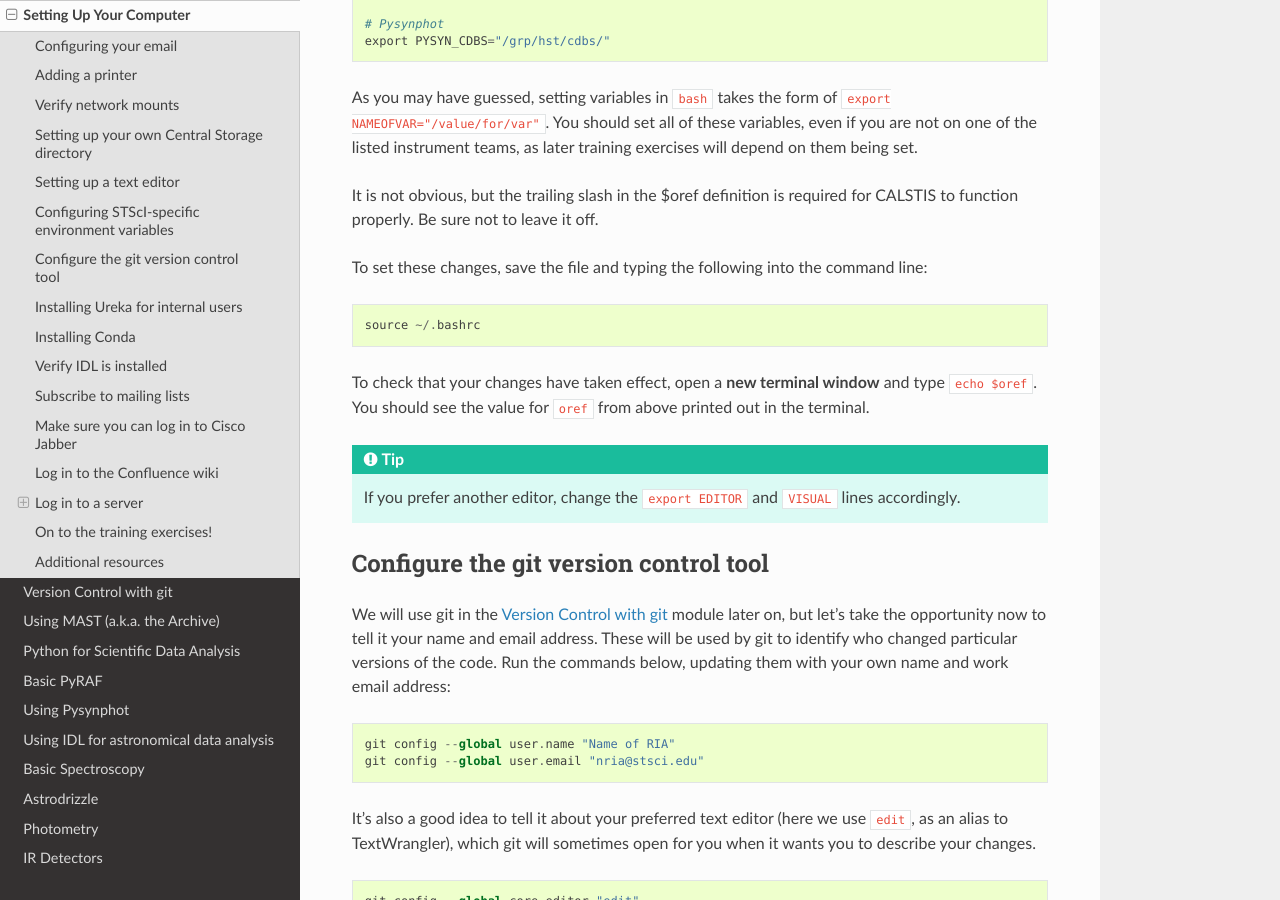
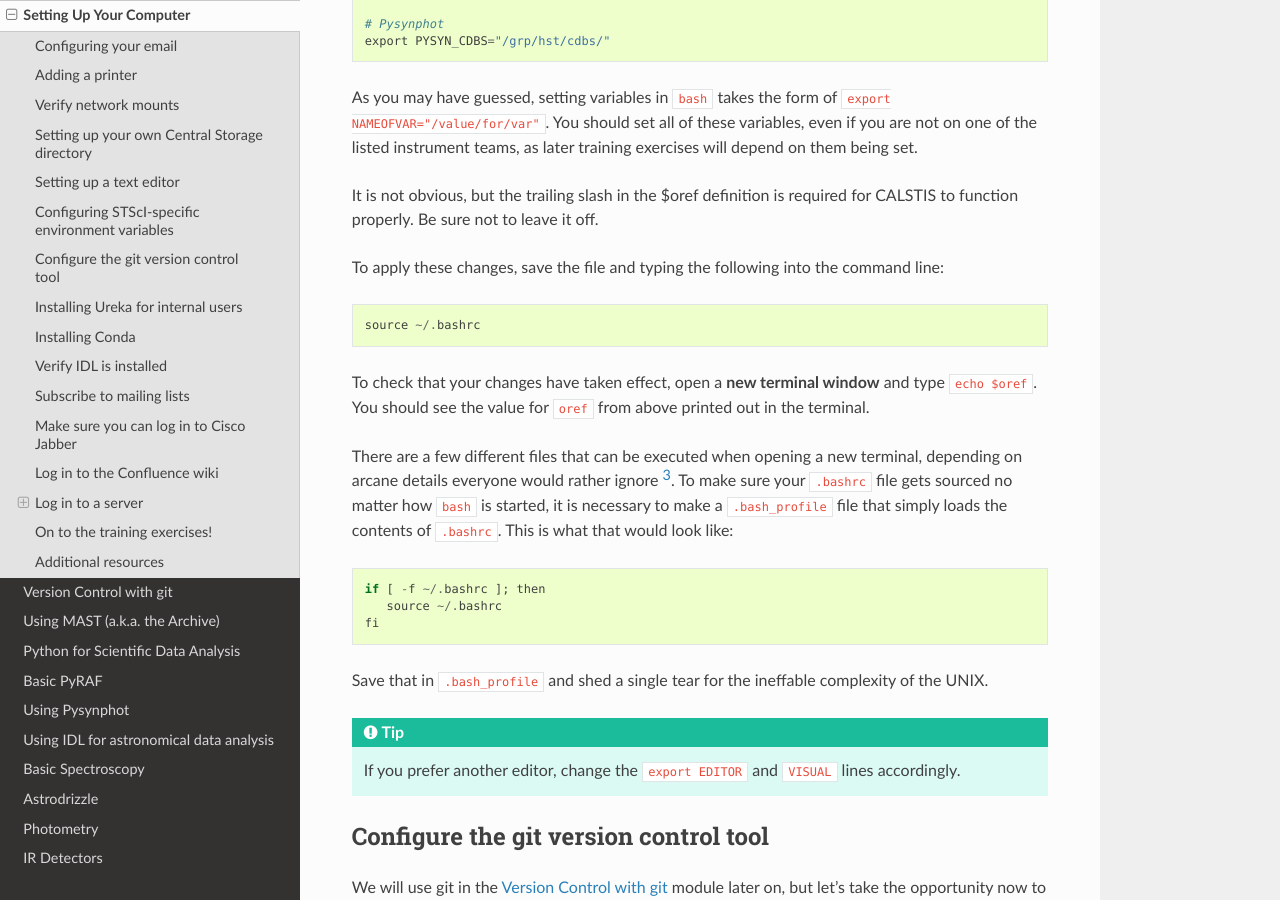
Before and after one commit to staceybright/training-library, a Sphinx documentation site: the page built from source/computer_setup.txt, in a window 1280 px wide and 900 px high, scrolled down 5486 px. Built offline with Sphinx 7.4.7 and the Read the Docs theme 2.0.0, drawn with Linux system fonts in a browser that asks for light colours; some of the changed text lies outside the part shown.

Commit message:
Clarify .bashrc/.bash_profile in computer_setup

```diff
--- a/source/computer_setup.txt
+++ b/source/computer_setup.txt
@@ -165,11 +165,19 @@ As you may have guessed, setting variables in ``bash`` takes the form of ``expor
 
 It is not obvious, but the trailing slash in the $oref definition is required for CALSTIS to function properly.  Be sure not to leave it off.
 
-To set these changes, save the file and typing the following into the command line::
+To apply these changes, save the file and typing the following into the command line::
 
     source ~/.bashrc
 
 To check that your changes have taken effect, open a **new terminal window** and type ``echo $oref``. You should see the value for ``oref`` from above printed out in the terminal.
+
+There are a few different files that can be executed when opening a new terminal, depending on arcane details everyone would rather ignore [#bashrc]_. To make sure your ``.bashrc`` file gets sourced no matter how ``bash`` is started, it is necessary to make a ``.bash_profile`` file that simply loads the contents of ``.bashrc``. This is what that would look like::
+
+    if [ -f ~/.bashrc ]; then
+       source ~/.bashrc
+    fi
+
+Save that in ``.bash_profile`` and shed a single tear for the ineffable complexity of the UNIX.
 
 .. tip::
 
@@ -463,3 +471,4 @@ Additional resources
 
 .. [#externalhelpdesk] There's an *external* helpdesk too, help@stsci.edu. For IT issues, though, you want the internal one. The external helpdesk is for science/instrument support. It is a way for astronomers to ask questions about things like the archive, SSB software, data characteristics, instrument information and the like.
 .. [#umask] Files are created with a default set of permissions set by your "umask", which will most likely make them world-readable by default. See `this Wikipedia article <https://en.wikipedia.org/wiki/Umask>`_ if you're really curious.
+.. [#bashrc] Said details are summarized in `this blog post from 2005 <http://www.joshstaiger.org/archives/2005/07/bash_profile_vs.html>`_. The gist of it is: ``.bashrc`` is run when starting an xterm or running ``bash`` within an already-started terminal session. ``.bash_profile`` is run for login shells (``bash -l`` or logging on via console or SSH). Yes, it's confusing. No, there isn't really a good reason it's this way.
```
